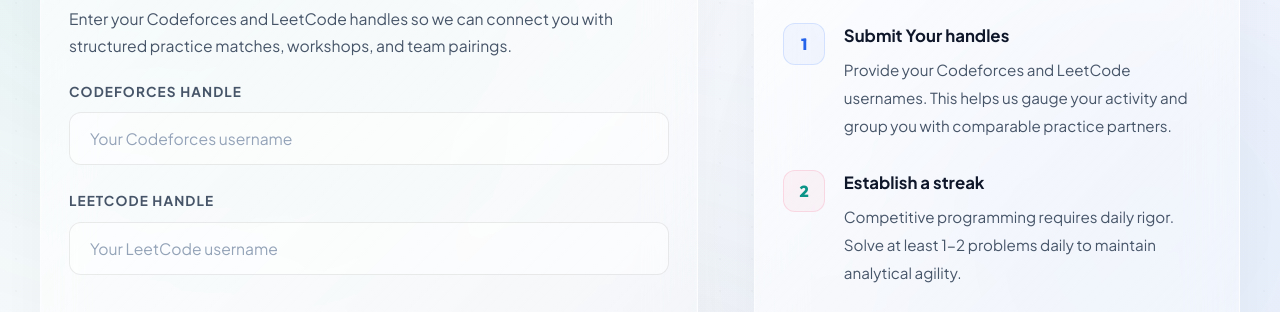
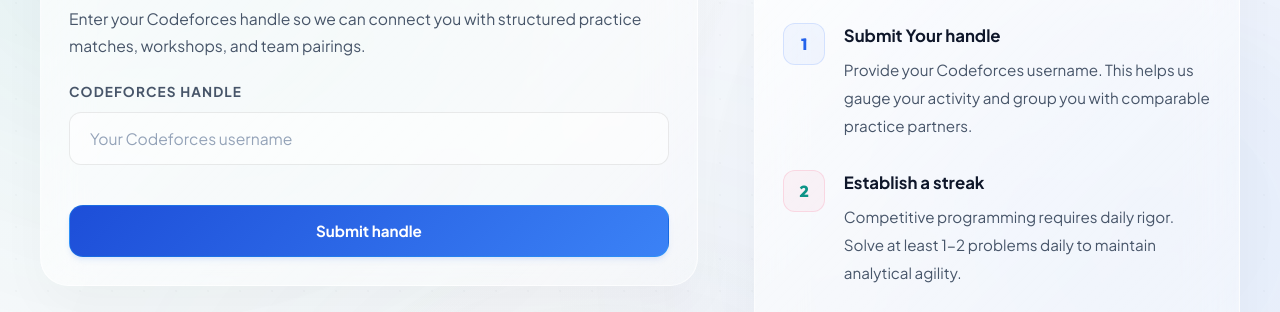
Before and after one commit to sanyasingh20070406-lang/icpc-club-amrita-nagercoil, a plain HTML site: page join-us.html in a window 1280 px wide. Shown: the part 461-773 px from the top of the page. Drawn offline with Linux system fonts and the light colour scheme.

Commit message:
chore: remove leetcode handle from join us form

```diff
--- a/join-us.html
+++ b/join-us.html
@@ -64,18 +64,14 @@
           <div class="join-card">
             <h2 style="margin-bottom: 0.5rem;">Sign up with your profiles</h2>
             <p>
-              Enter your Codeforces and LeetCode handles so we can connect you with structured practice matches, workshops, and team pairings.
+              Enter your Codeforces handle so we can connect you with structured practice matches, workshops, and team pairings.
             </p>
             <form action="#" method="get" class="join-form">
               <div class="form-group">
                 <label for="codeforces-id">Codeforces Handle</label>
                 <input id="codeforces-id" name="codeforces-id" type="text" placeholder="Your Codeforces username" required />
               </div>
-              <div class="form-group">
-                <label for="leetcode-id">LeetCode Handle</label>
-                <input id="leetcode-id" name="leetcode-id" type="text" placeholder="Your LeetCode username" required />
-              </div>
-              <button type="submit" class="btn btn-primary" style="margin-top: 1rem; width: 100%;">Submit handles</button>
+              <button type="submit" class="btn btn-primary" style="margin-top: 1rem; width: 100%;">Submit handle</button>
             </form>
           </div>
 
@@ -84,8 +80,8 @@
             <h2 style="margin-bottom: 1.5rem;">How to get started</h2>
             <ol class="join-steps">
               <li>
-                <strong>Submit Your handles</strong>
-                <span>Provide your Codeforces and LeetCode usernames. This helps us gauge your activity and group you with comparable practice partners.</span>
+                <strong>Submit Your handle</strong>
+                <span>Provide your Codeforces username. This helps us gauge your activity and group you with comparable practice partners.</span>
               </li>
               <li>
                 <strong>Establish a streak</strong>
```
